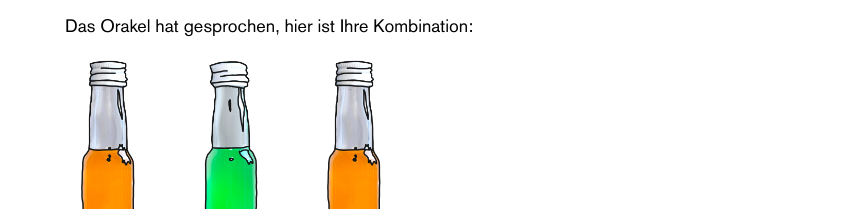
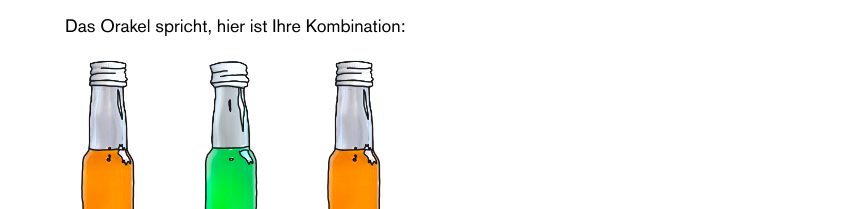
Before and after one commit to phie-war-hier/INT_WS_21_endabgabe_02, a plain HTML site: page produkte.html in a window 1280 px wide. Both pictures are taken after a click on the element "Zeige mir meine Flaschen!". Shown: the part 556-765 px from the top of the page, 281-1135 px from the left. Drawn offline with Linux system fonts and the light colour scheme.

Commit message:
Update produkte.html

```diff
--- a/produkte.html
+++ b/produkte.html
@@ -53,7 +53,7 @@
 						<h3>Special: Online-Orakel</h3>
 						<p>Nur für kurze Zeit gibt es die Chance, unser Orakel selbst zu befragen, welche Flaschenkombination Sie demnächst wohl gut gebrauchen können.
 						<br>Für eine Vohersage drücken Sie auf "Zeige mir meine Flaschen!" und Ihre Kombination wird angezeigt.</p>
-						<p id="orakelergebnis">Das Orakel hat gesprochen, hier ist Ihre Kombination:</p>
+						<p id="orakelergebnis">Das Orakel spricht, hier ist Ihre Kombination:</p>
 						<div class="orakel">
 							<div class="orakel-item">
 								<img alt="Online-Orakel, Flasche 1" id="orakel1" src="bilder/img0.png">
```
